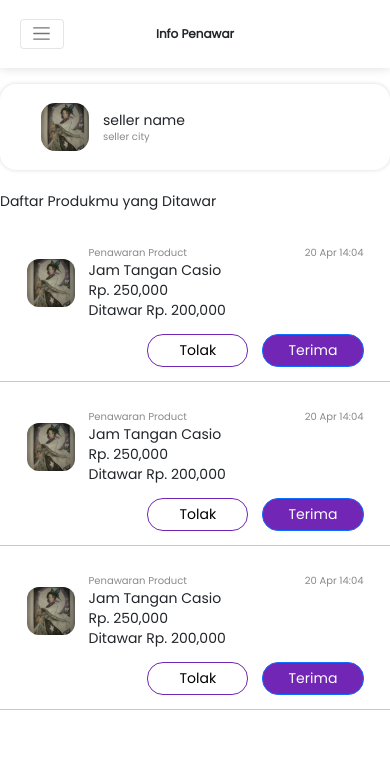
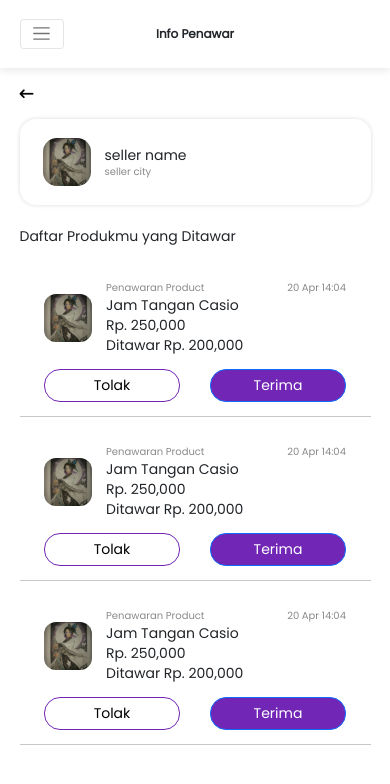
Before and after one commit to Caprice123/Binar-Final-Challenge-Frontend, a React (Create React App) app: page /product/1/bid in a window 390 px wide. Shown: the top 784 px of the page. Built offline with nearby package versions, Linux system fonts and the light colour scheme.

Commit message:
bid page mobile done

```diff
--- a/src/components/Popup/Popup.styles.js
+++ b/src/components/Popup/Popup.styles.js
@@ -24,7 +24,7 @@ export const Content = styled.div`
         border-top-right-radius: 16px;
         border-bottom-left-radius: 0;
         border-bottom-right-radius: 0;
-
+        height: auto !important;
         animation: open 0.375s ease-in-out forwards;
     }
 
--- a/src/components/Popup/index.js
+++ b/src/components/Popup/index.js
@@ -55,7 +55,7 @@ const Popup = ({ topic, show, children, onClick }) => {
                                     >
                             </button>
                         </Header>
-                        <Body className="modal-body">
+                        <Body className="modal-body d-flex flex-column justify-content-center">
                             { children }
                         </Body>
                     </Content>
--- a/src/pages/ProductBid.js
+++ b/src/pages/ProductBid.js
@@ -144,7 +144,7 @@ const ProductBid = () => {
                                         />
 
                             {
-                                <div className='d-flex justify-content-end px-2' style={{ width: "90%", margin: "0 auto" }}>
+                                <div className='d-flex buttons justify-content-end px-2' style={{ width: "90%", margin: "0 auto" }}>
                                     <BorderOnlyButton text={product.status === "sent_to_seller" ? "Tolak" : "Status"}
                                                         width="30%"
                                                         color="#7126B5"
--- a/src/pagesStyle/ProductBid.styles.js
+++ b/src/pagesStyle/ProductBid.styles.js
@@ -37,6 +37,16 @@ export const Wrapper = styled.div`
             color: var(--neutral-03);
         }
     }
+
+    @media screen and (max-width: 768px) {
+        .seller-info{
+            margin-top: 1rem;
+
+            div:first-child{
+                width: 100% !important;
+            }
+        }
+    }
 `
 
 export const Content = styled.div`
@@ -54,5 +64,26 @@ export const Content = styled.div`
         line-height: 20px;
     }
 
+    @media screen and (max-width: 768px) {
+        max-width: initial;
+        width: 90%;
+        margin: 0 auto;
+        margin-top: calc(var(--navbar-height) * 1.25);
+        /* background-color: red; */
+
+        .back-icon{
+            position: relative;
+            left: 0;
+            margin-bottom: 1rem !important;
+        }
+
+        .buttons{
+            justify-content: space-between !important;
+
+            button{
+                width: 45%;
+            }
+        }
+    }
 
 `
```
